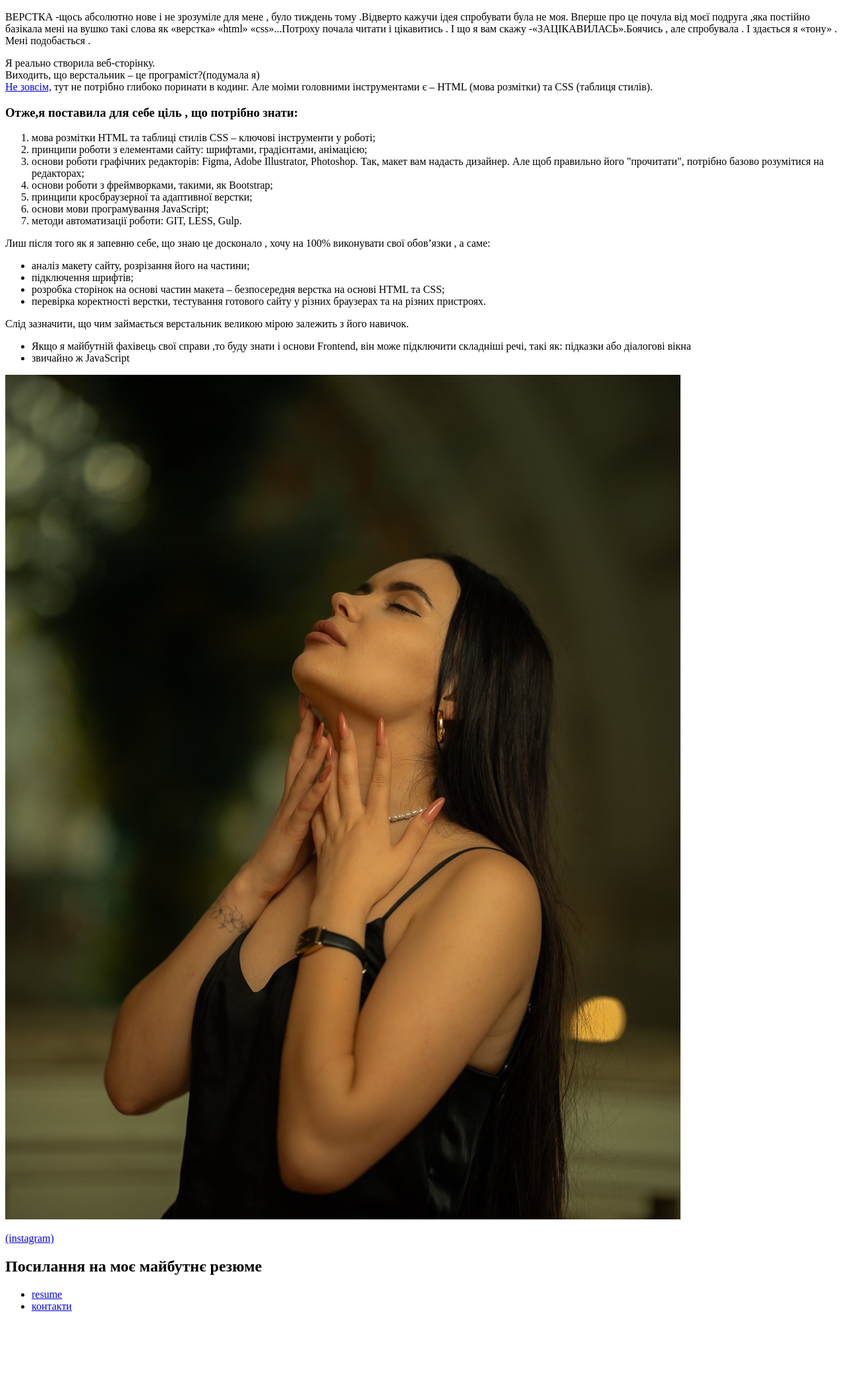
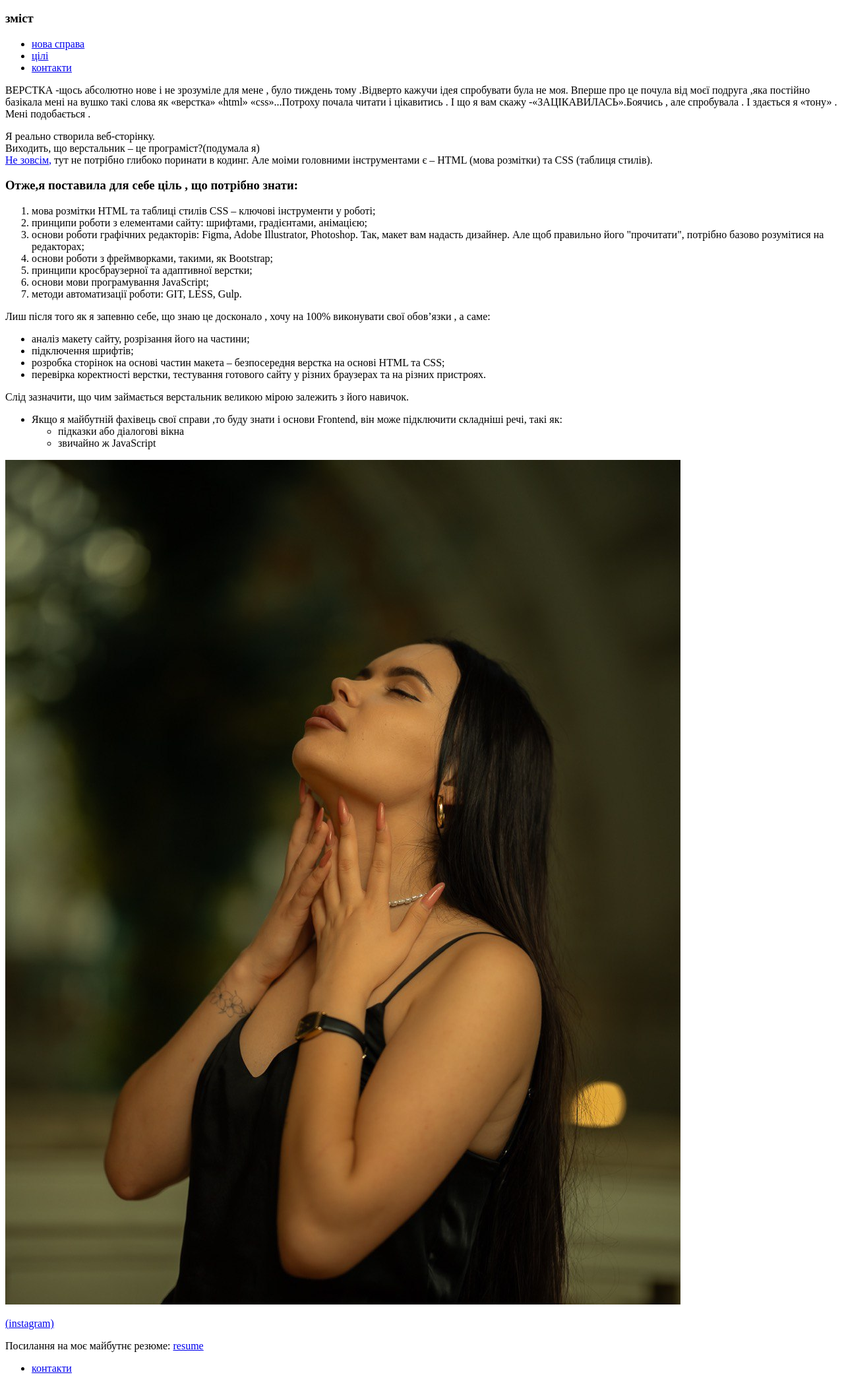
Before and after one commit to KristinaLyalko/lessons, a plain HTML site: page index.html in a window 1280 px wide. Shown: the part 110-2209 px from the top of the page at 66% size. Before the commit the page ends 2115 px from the top, so only its background shows below. Drawn offline with Linux system fonts and the light colour scheme.

Commit message:
Add files via upload

```diff
--- a/index.html
+++ b/index.html
@@ -19,13 +19,28 @@
 <h2>
     "Я тону в новій справі"
 </h2>
-<p>
+<h3>
+    зміст
+</h3>
+<ul>
+    <li>
+        <a href="#about">нова справа</a>
+    </li>
+    <li>
+        <a href="#plan">цілі</a>
+    </li>
+    <li>
+        <a href="#contacs">контакти</a>
+    </li>
+</ul>
+<p id="about">
     ВЕРСТКА  -щось абсолютно нове і не зрозуміле для мене , було тиждень тому .Відверто кажучи ідея спробувати була не моя. Вперше про це почула від моєї подруга ,яка постійно базікала мені на вушко такі слова як «верстка» «html» «css»...Потроху почала читати і цікавитись . І що я вам скажу -«ЗАЦІКАВИЛАСЬ».Боячись , але спробувала . І здається я «тону» . Мені подобається .
 </p>
 <P>  Я реально створила  веб-сторінку. <br>Виходить, що верстальник – це програміст?(подумала я) <br> <a target="_blank" href=https://makarenkostudio.com/posts/layout-and-programming>Не зовсім,</a> тут не потрібно глибоко поринати в кодинг. Але моіми головними інструментами є – HTML (мова розмітки) та CSS (таблиця стилів).
 </P>
 </header>
 <main>
+    <div id="plan">
     <h3>
         Отже,я поставила для себе ціль , що потрібно знати:
     </h3>
@@ -70,33 +85,42 @@
 </li>
 </ul>
 <div>
-     Слід зазначити, що чим займається верстальник великою мірою залежить з його навичок.
+    <div>
+         Слід зазначити, що чим займається верстальник великою мірою залежить з його навичок.
+        </div>
 <ul>
     <li>
         Якщо я майбутній фахівець свої справи ,то буду знати і основи Frontend, він може підключити складніші речі, такі як:
-підказки або діалогові вікна
-</li>
+
+    <ul>
+        <li>
+    підказки або діалогові вікна</li>
 <li>
     звичайно ж JavaScript
 </li>
 </ul>
+</li>
+</ul>
 </div>
-<img src="img/photo_2023-09-19_20-44-27.jpg" alt="портрет гарної дівчини">
+<img src="img/me.jpg" alt="портрет гарної дівчини">
 <p>
     <a target="_blank" href="https://instagram.com/minchenkko_?igshid=NGVhN2U2NjQ0Yg==">
    (instagram)
 </a>
 </p>
+</div>
  </main>
-<footer>
-     <h2>
-        Посилання на моє  майбутнє резюме
-    </h2>
-<ul>
-    <li>
-        <a href="https://sv_kattyminchenko.com">
+<footer id="contacs">
+    <div>
+         <p>
+        Посилання на моє  майбутнє резюме:
+
+
+            <a href="https://sv_kattyminchenko.com">
      resume</a>
-    </li>
+     </p>
+    </div>
+    <ul>
     <li>
          <a href="kontakti.html">контакти </a>
 </li>
```
Also changed, not shown: kontakti.html (+1 -1 lines), img/me.jpg (added).
